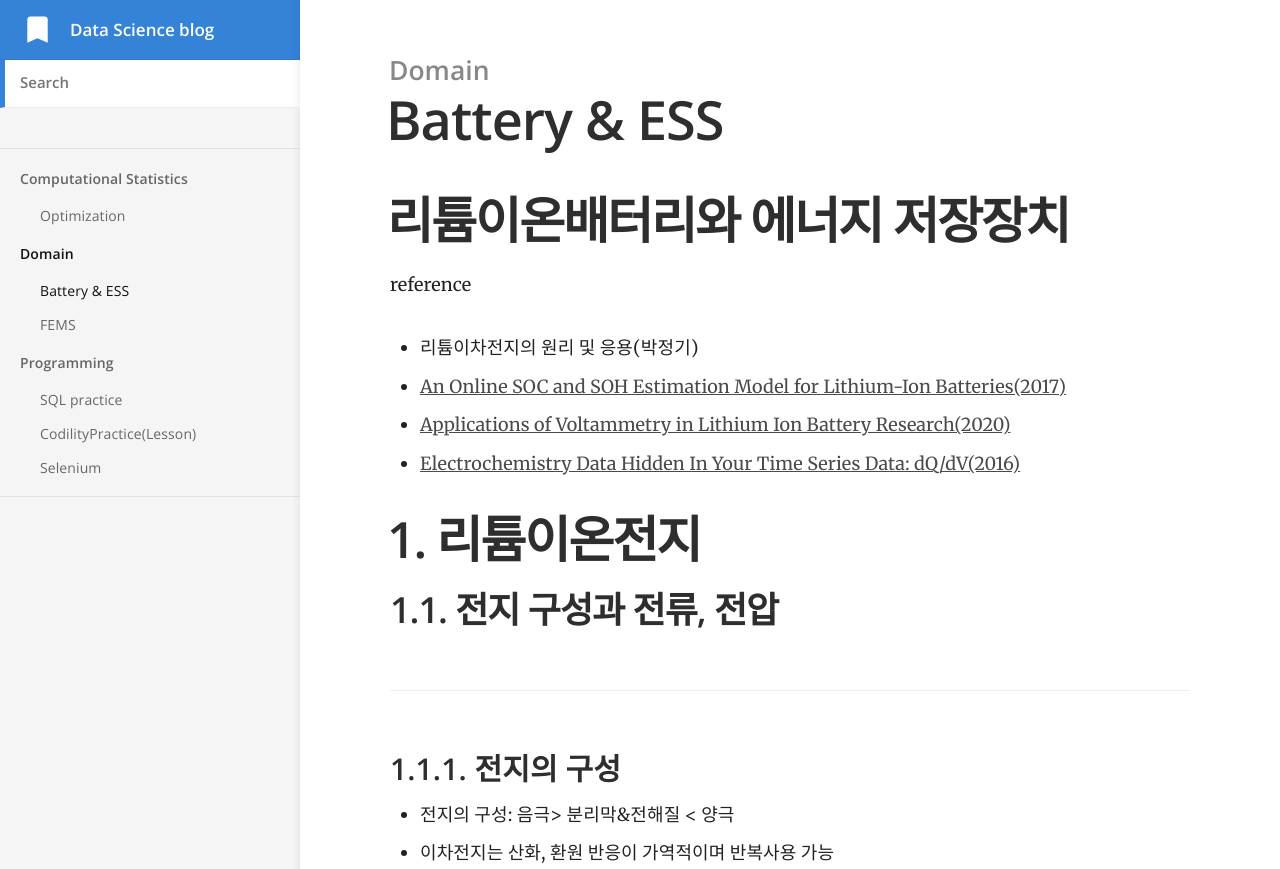
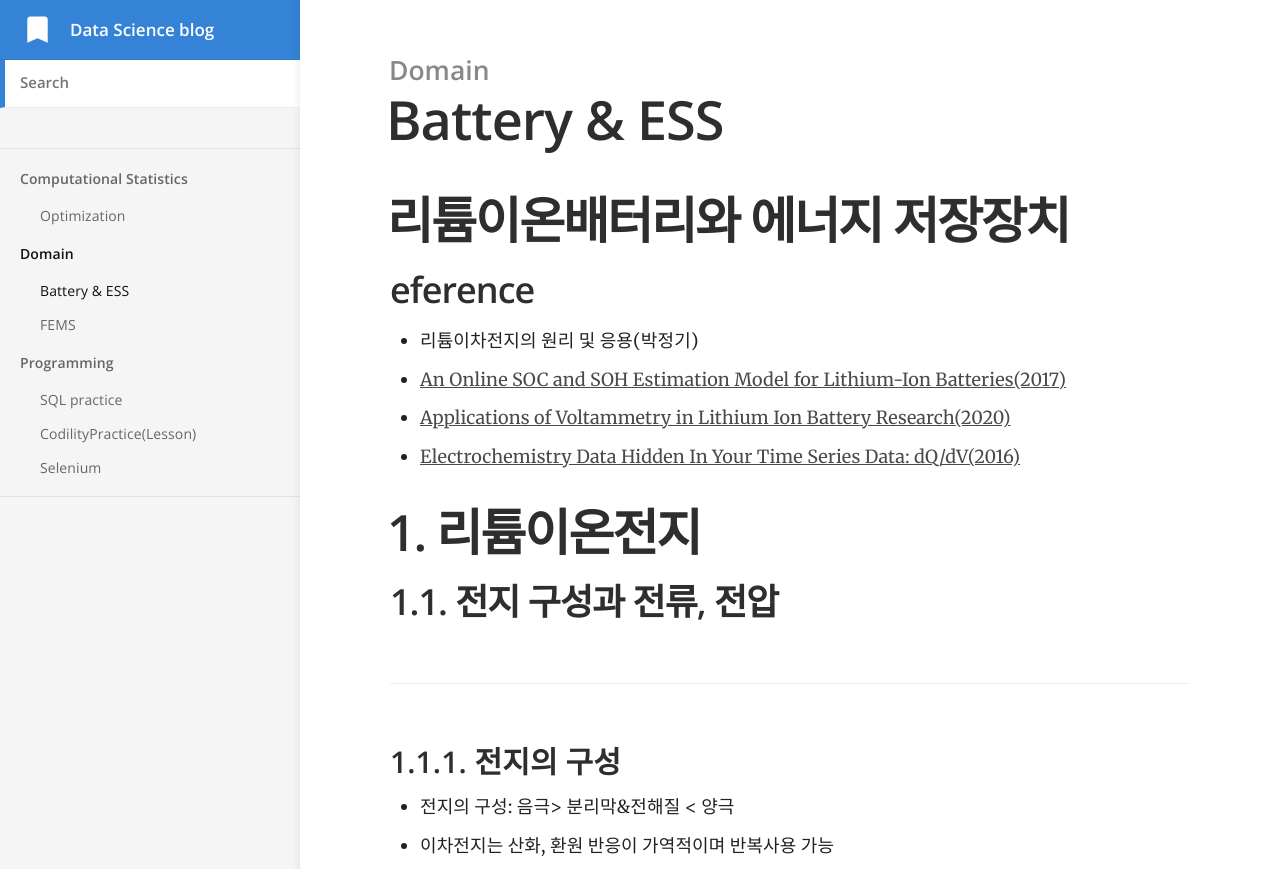
Before and after one commit to yrk3434/yrk3434.github.io, a Jekyll site: the page built from _docs/Domain/Battery & ESS.md, in a window 1280 px wide and 900 px high, cut to the strip 0-869 px from the top of the window. Built offline with Jekyll 4.4.1, drawn with Linux system fonts in a browser that asks for light colours; formulas are drawn with MathJax 3.

Commit message:
Update Battery & ESS.md

```diff
--- a/_docs/Domain/Battery & ESS.md
+++ b/_docs/Domain/Battery & ESS.md
@@ -8,7 +8,7 @@ comments: true
 
 # 리튬이온배터리와 에너지 저장장치
 
-reference
+## eference
 - 리튬이차전지의 원리 및 응용(박정기)
 - [An Online SOC and SOH Estimation Model for Lithium-Ion Batteries(2017)](https://www.mdpi.com/1996-1073/10/4/512/htm)
 - [Applications of Voltammetry in Lithium Ion Battery Research(2020)](https://www.jecst.org/journal/view.php?doi=10.33961/jecst.2019.00619)
```
